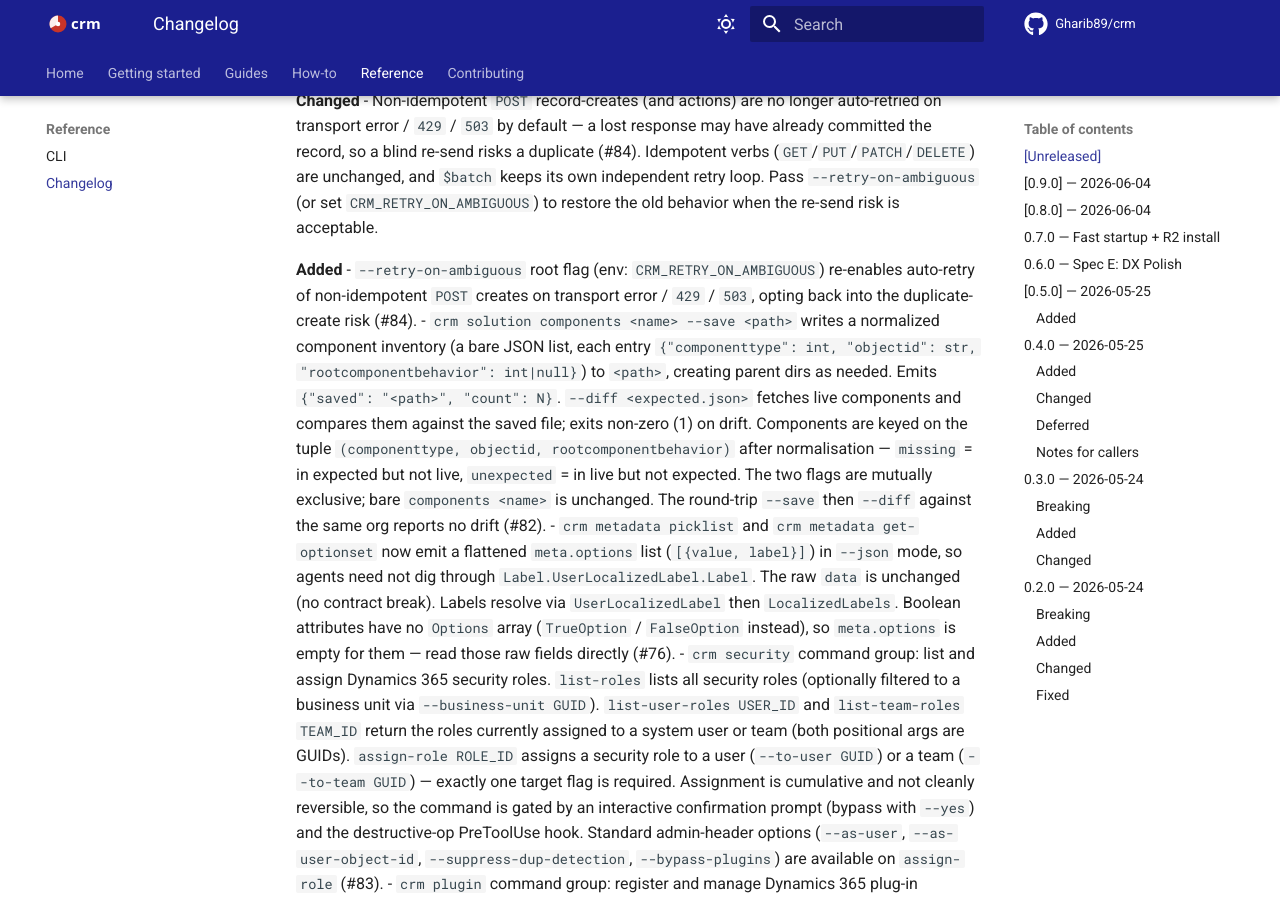
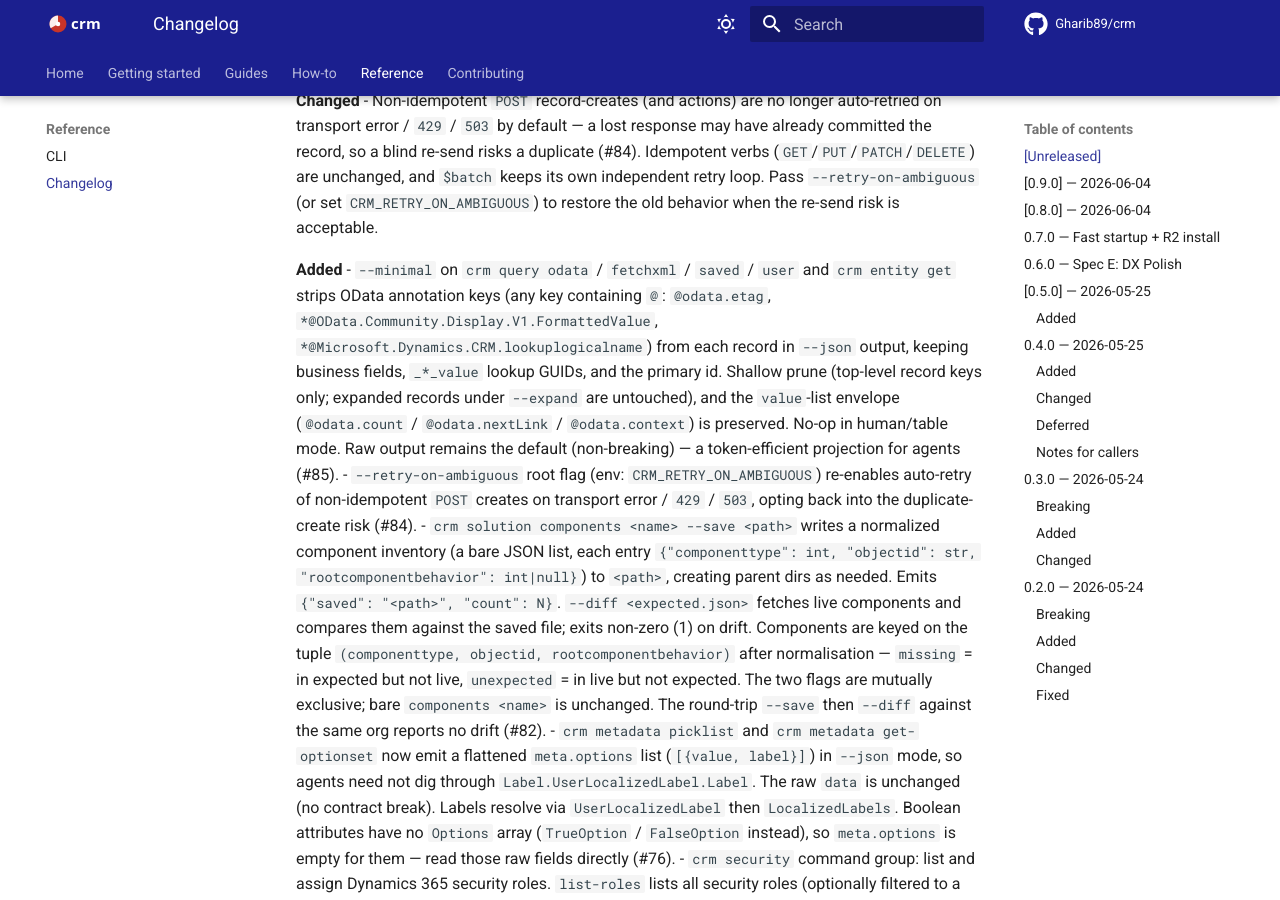
Before and after one commit to Gharib89/crm, an MkDocs documentation site: the page built from docs/changelog.md, in a window 1280 px wide and 900 px high, scrolled down 647 px. Built offline with MkDocs 1.6.1 and Material for MkDocs 9.7.7, drawn with Linux system fonts in a browser that asks for light colours; comment, search, counter and statistics services are not loaded.

Commit message:
docs(query): document --minimal annotation-strip flag (#85)
Co-Authored-By: Claude Opus 4.8 (1M context) <noreply@anthropic.com>

```diff
--- a/CHANGELOG.md
+++ b/CHANGELOG.md
@@ -33,6 +33,15 @@ and this project adheres to [Semantic Versioning](https://semver.org/spec/v2.0.0
   the old behavior when the re-send risk is acceptable.
 
 **Added**
+- `--minimal` on `crm query odata` / `fetchxml` / `saved` / `user` and
+  `crm entity get` strips OData annotation keys (any key containing `@`:
+  `@odata.etag`, `*@OData.Community.Display.V1.FormattedValue`,
+  `*@Microsoft.Dynamics.CRM.lookuplogicalname`) from each record in `--json`
+  output, keeping business fields, `_*_value` lookup GUIDs, and the primary id.
+  Shallow prune (top-level record keys only; expanded records under `--expand`
+  are untouched), and the `value`-list envelope (`@odata.count` / `@odata.nextLink`
+  / `@odata.context`) is preserved. No-op in human/table mode. Raw output remains
+  the default (non-breaking) — a token-efficient projection for agents (#85).
 - `--retry-on-ambiguous` root flag (env: `CRM_RETRY_ON_AMBIGUOUS`) re-enables
   auto-retry of non-idempotent `POST` creates on transport error / `429` / `503`,
   opting back into the duplicate-create risk (#84).
```
Also changed, not shown: crm/skills/SKILL.md (+7 -0 lines), docs/how-to/query.md (+8 -0 lines).
